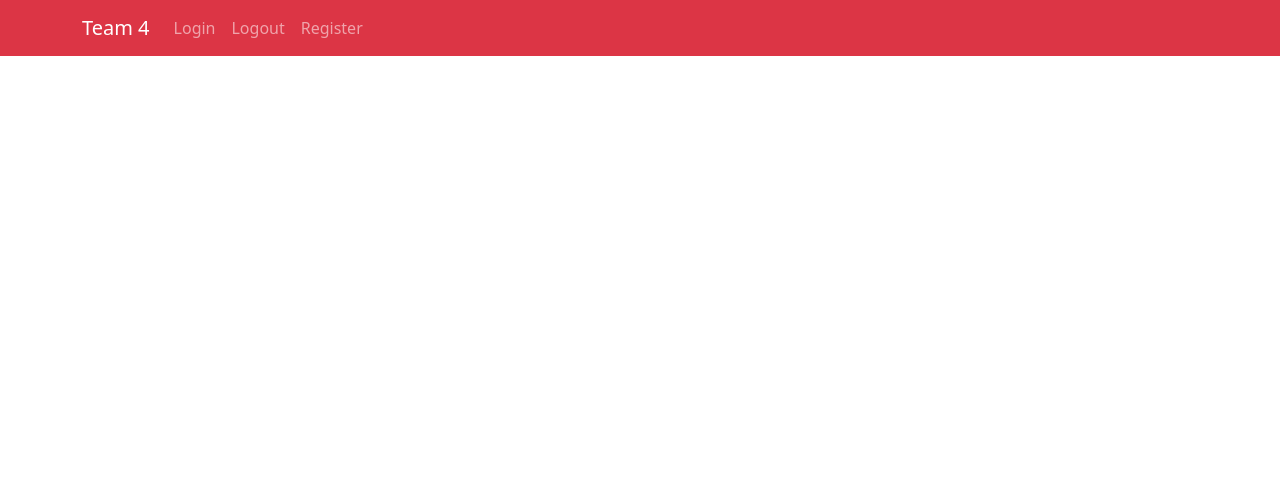
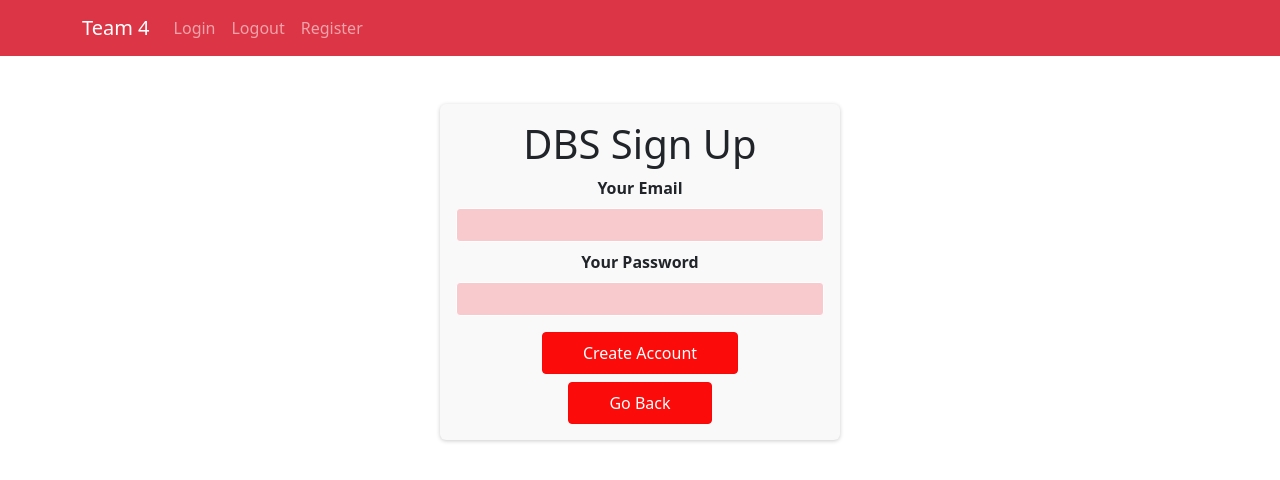
Before and after one commit to findtravishere/tt1_4, a React (Create React App) app in the folder frontend/: page /CreateAcc in a window 1280 px wide. Shown: the top 480 px of the page. Built offline with nearby package versions, Linux system fonts and the light colour scheme.

Commit message:
Account creation beta page

```diff
--- /dev/null
+++ b/frontend/public/Pages/CreateAccPage.js
@@ -0,0 +1,10 @@
+import CreateAccForm from "../components/CreateAccForm";
+
+
+const CreateAccPage = () => {
+    return (
+        <CreateAccForm />
+     );
+}
+
+export default CreateAccPage;
--- a/frontend/src/App.js
+++ b/frontend/src/App.js
@@ -1,10 +1,20 @@
 import "bootstrap/dist/css/bootstrap.min.css";
 import NavBar from "./components/navbar";
+import CreateAccPage from "./Pages/CreateAccPage"
+import { Routes, Route } from "react-router-dom"
 
 const App = () => {
   return (
     <div>
-      <NavBar />
+      <div>
+        <NavBar />
+      </div>
+
+      <div>
+        <Routes>
+          <Route path="/CreateAcc" element={<CreateAccPage />} />
+        </Routes>
+      </div>
     </div>
   );
 };
--- /dev/null
+++ b/frontend/src/Pages/CreateAccPage.js
@@ -0,0 +1,10 @@
+import CreateAccForm from "../components/CreateAccForm";
+
+
+const CreateAccPage = () => {
+    return (
+        <CreateAccForm />
+     );
+}
+
+export default CreateAccPage;
--- /dev/null
+++ b/frontend/src/components/CreateAccForm.js
@@ -0,0 +1,45 @@
+import { useRef } from "react";
+import { Link } from "react-router-dom";
+import classes from './CreateAccForm.module.css'
+
+
+
+const CreateAccForm = () => {
+
+    const emailInputRef = useRef();
+    const passwordInputRef = useRef();
+
+    const SubmitHandler = (event) => {
+        event.preventDefault();
+
+
+        const enteredEmail = emailInputRef.current.value;
+        const enteredPassword = passwordInputRef.current.value;
+    }
+
+    return (
+        <section className={classes.signup}>
+            <h1>DBS Sign Up</h1>
+            <form onSubmit={SubmitHandler}>
+                <div className={classes.control}>
+                    <label htmlFor='email'>Your Email</label>
+                    <input type='email' id='email' required ref={emailInputRef}/>
+                </div>
+                <div className={classes.control}>
+                    <label htmlFor='password'>Your Password</label>
+                    <input type='password' id='password' required ref={passwordInputRef}/>
+                </div>
+                <div className={classes.actions}>
+                    <button>Create Account</button>
+                </div>
+            </form>
+                <Link to="/">
+                    <div className={classes.actions}>
+                        <button>Go Back</button>
+                    </div>
+                </Link>
+        </section>
+    );
+}
+
+export default CreateAccForm;
--- /dev/null
+++ b/frontend/src/components/CreateAccForm.module.css
@@ -0,0 +1,47 @@
+.signup {
+    margin: 3rem auto;
+    width: 95%;
+    max-width: 25rem;
+    border-radius: 6px;
+    box-shadow: 0 1px 4px rgba(0, 0, 0, 0.2);
+    padding: 1rem;
+    background-color: #f9f9fa;
+    text-align: center;
+}
+
+.control {
+    display: block;
+    margin-bottom: 0.5rem;
+}
+
+.control label {
+    font-weight: bold;
+    margin-bottom: 0.5rem;
+  }
+
+.control input {
+  font: inherit;
+  background-color: #f8c9cd;
+  color: #040007;
+  border-radius: 4px;
+  border: 1px solid white;
+  width: 100%;
+  text-align: left;
+  padding: 0.25rem;
+}
+
+.actions button {
+    cursor: pointer;
+    font: inherit;
+    color: white;
+    background-color: rgb(252, 11, 11);
+    border: 1px solid #fa0808;
+    border-radius: 4px;
+    margin-top: 0.5rem;
+    padding: 0.5rem 2.5rem;
+  }
+
+  .actions button:hover {
+    background-color: #f18484;
+    border-color: #f8838d;
+  }
```
Also changed, not shown: frontend/src/components/CreateAccPage.js (deleted).
